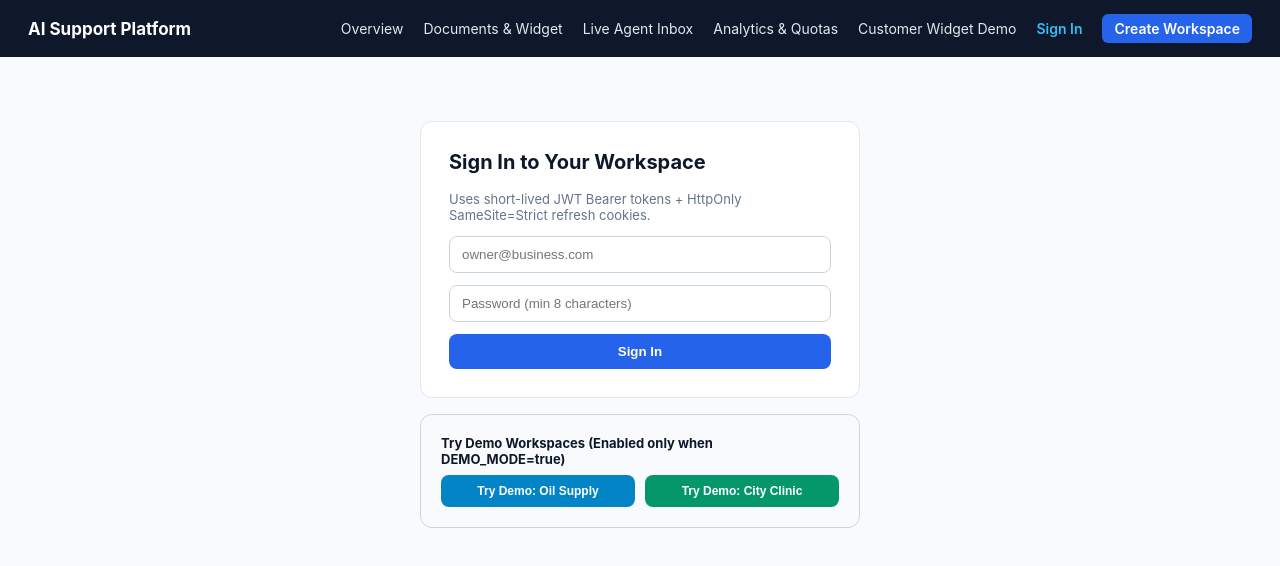
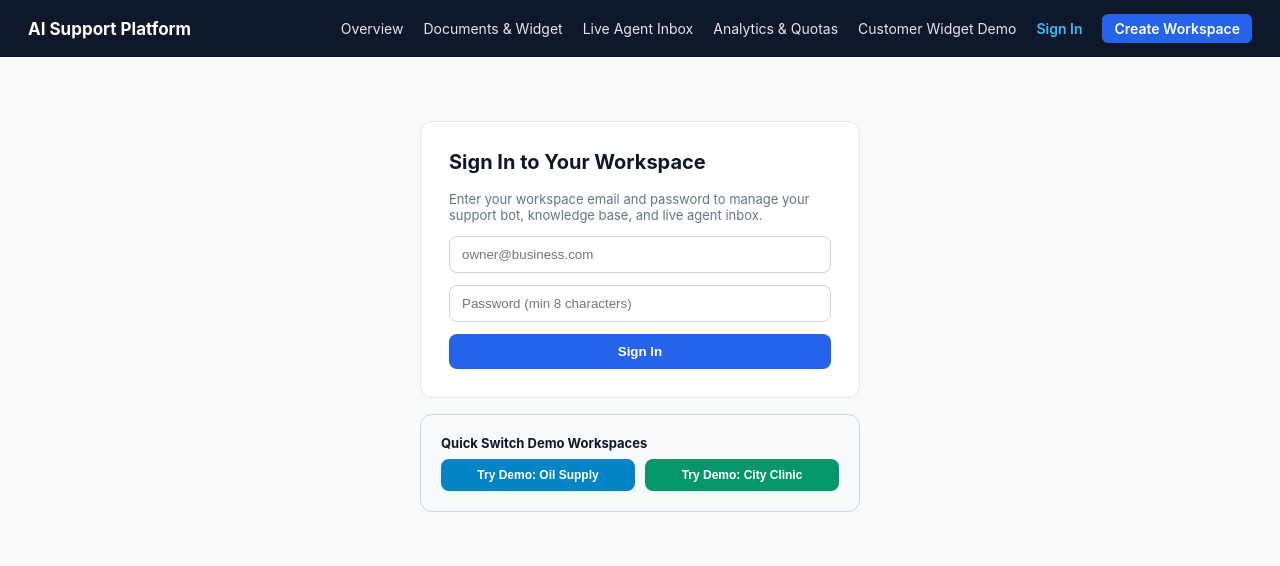
Before and after one commit to MirEashanZaman/ai-support-platform, a Next.js app in the folder dashboard/: page /login in a window 1280 px wide. Shown: the top 566 px of the page. Built offline with nearby package versions, Linux system fonts and the light colour scheme; no server answers.

Commit message:
refactor(dashboard): replace technical cookie and DEMO_MODE=true labels with clean sign-in copy

```diff
--- a/dashboard/src/app/login/page.tsx
+++ b/dashboard/src/app/login/page.tsx
@@ -47,7 +47,7 @@ export default function LoginPage() {
       >
         <h1 style={{ marginTop: 0, fontSize: 20 }}>Sign In to Your Workspace</h1>
         <p style={{ color: '#64748b', fontSize: 13 }}>
-          Uses short-lived JWT Bearer tokens + HttpOnly SameSite=Strict refresh cookies.
+          Enter your workspace email and password to manage your support bot, knowledge base, and live agent inbox.
         </p>
         <form onSubmit={handleSubmit} style={{ display: 'grid', gap: 12 }}>
           <input
@@ -114,7 +114,7 @@ export default function LoginPage() {
           }}
         >
           <div style={{ fontSize: 13, fontWeight: 700, marginBottom: 8 }}>
-            Try Demo Workspaces (Enabled only when DEMO_MODE=true)
+            Quick Switch Demo Workspaces
           </div>
           <div style={{ display: 'flex', gap: 10 }}>
             <button
```
